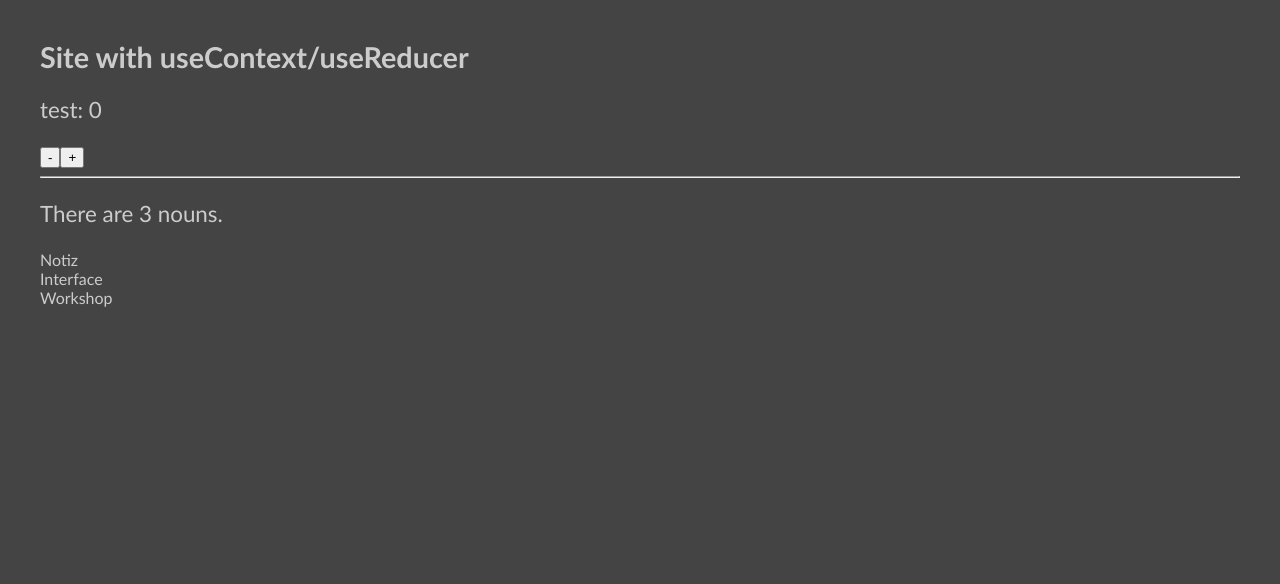
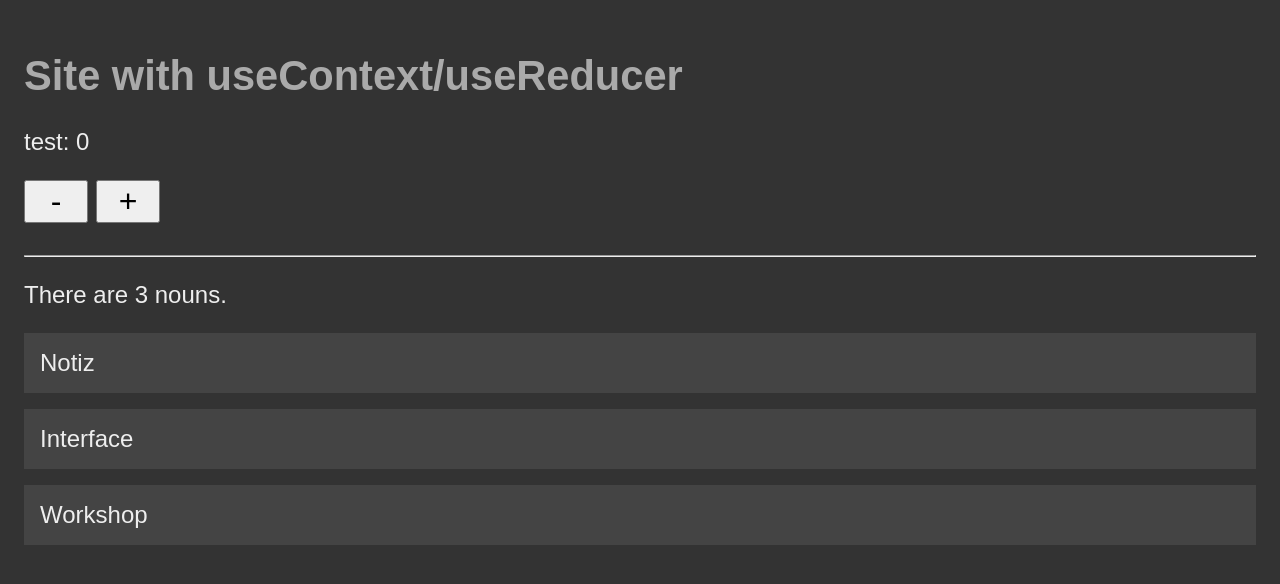
Before and after one commit to edwardtanguay/ej8-reducer-context, a React (Vite) app: page / in a window 1280 px wide. Shown: the top 584 px of the page. Built offline with nearby package versions, Linux system fonts and the light colour scheme; data requests are answered from the project's data file.

Commit message:
with styling

```diff
--- a/src/App.jsx
+++ b/src/App.jsx
@@ -9,7 +9,7 @@ function App() {
 		<div className="App">
 			<h1>Site with useContext/useReducer</h1>
 			<p>test: {state.count}</p>
-			<div className="buttonArea">
+			<div className="countArea">
 				<button onClick={() => dispatch({ type: 'decreaseCount' })}>
 					-
 				</button>
--- a/src/App.scss
+++ b/src/App.scss
@@ -1,15 +1,45 @@
 body {
-	padding: 2rem;
-	font-family: 'Gill Sans', 'Gill Sans MT', Calibri, 'Trebuchet MS', sans-serif;
-	background-color: #444;
-	color: #ccc;
+	background-color: #333;
+	color: #eee;
+	font-family: sans-serif;
+	padding: 1rem;
+	font-size: 1.5rem;
 
 	h1 {
-		font-size: 1.8rem;
-		margin: 0;
+		font-size: 2.6rem;
+		color: #aaa;
 	}
 
-	p {
-		font-size: 1.4rem;
+	h2 {
+		background-color: #222;
+		padding: .2rem .5rem;
+		max-width: 28rem;
+		border-radius: .5rem;
+	}
+
+	.countArea {
+		margin-top: 1rem;
+		margin-bottom: 2rem;
+		display: flex;
+
+		button {
+			font-size: 2rem;
+			margin-right: .5rem;
+			width: 4rem;
+		}
+
+		.count {
+			font-size: 2.7rem;
+			margin-left: .8rem;
+			color: orange;
+		}
+	}
+
+	.germanNounArea {
+		.germanNoun {
+			background-color: #444;
+			margin-bottom: 1rem;
+			padding: 1rem;
+		}
 	}
 }
```
